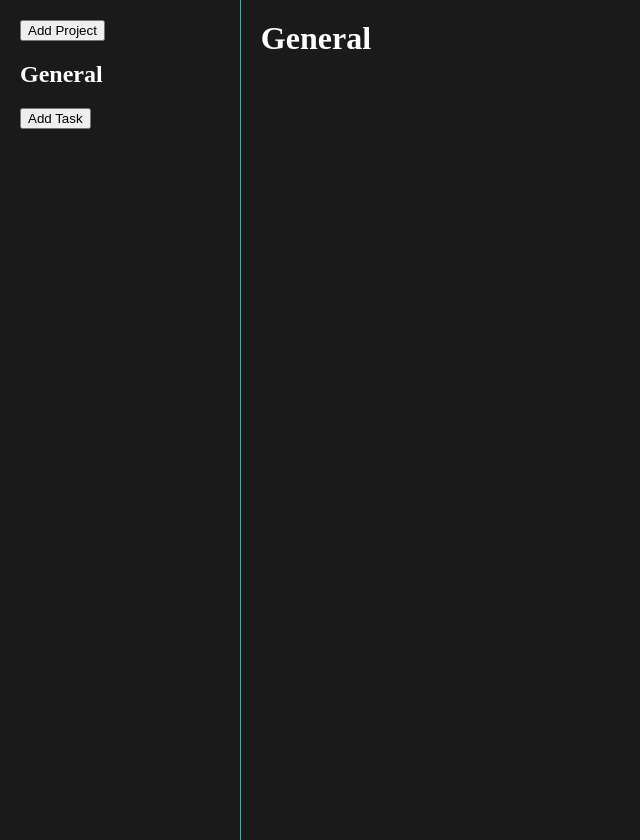
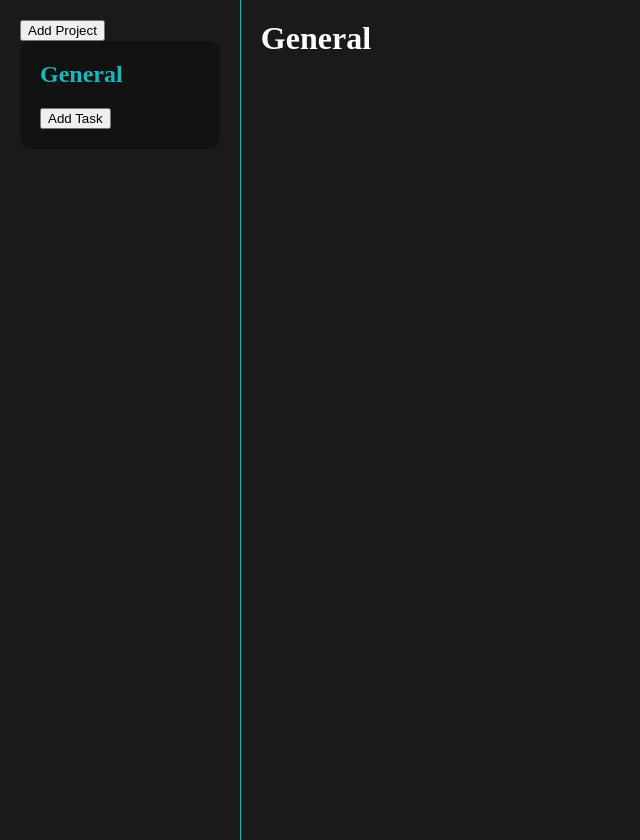
Before and after one commit to cmchen678/todo-list, a website built with webpack: page src/template.html in a window 1280 px wide. Shown: the whole page, without its empty margins (0-640 px from the left). Built offline with nearby package versions, Linux system fonts and the light colour scheme.

Commit message:
add grid layout for project list and highlight active project name

```diff
--- a/src/index.js
+++ b/src/index.js
@@ -26,6 +26,13 @@ const projectList = document.querySelector('.project-list');
 projectList.addEventListener('click', (event) => {
     const projectCard = event.target.closest('.project-card');
     if (!projectCard) return;
+
+    const cards = projectList.querySelectorAll('.project-card');
+    cards.forEach(card => {
+        card.classList.remove('active');
+    })
+    const clickedCard = event.target.closest('.project-card');
+    clickedCard.classList.add('active');
 
     const id = projectCard.dataset.id;
     const index = myProjects.findIndex(project => project.id === id);
--- a/src/style.css
+++ b/src/style.css
@@ -20,9 +20,9 @@ body {
     padding: 0;
 }
 
-h1, h4 {
+h1, h2, h4 {
     padding: 0;
-    margin-top: 0px;
+    margin-top: 0;
 }
 
 .container {
@@ -34,6 +34,23 @@ h1, h4 {
     height: 100vh;
     width: 20%;
     padding: 20px;
+}
+
+.project-list {
+    display: grid;
+    grid-template-columns: 1fr;
+    grid-template-rows: repeat(auto-fit, 1fr);
+    gap: 20px;
+}
+
+.project-card {
+    background-color: var(--secondary-color);
+    border-radius: 10px;
+    padding: 20px;
+}
+
+.project-card.active h2 {
+    color: var(--accent);
 }
 
 .content-container {
--- a/src/view.js
+++ b/src/view.js
@@ -44,6 +44,10 @@ export function displayProjects() {
 
         projectList.append(projectCard);
     }
+
+    const id = activeProject.id;
+    const activeCard = document.querySelector(`[data-id="${id}"]`);
+    activeCard.classList.add('active');
 }
 
 export function displayProjectTitle() {
```
